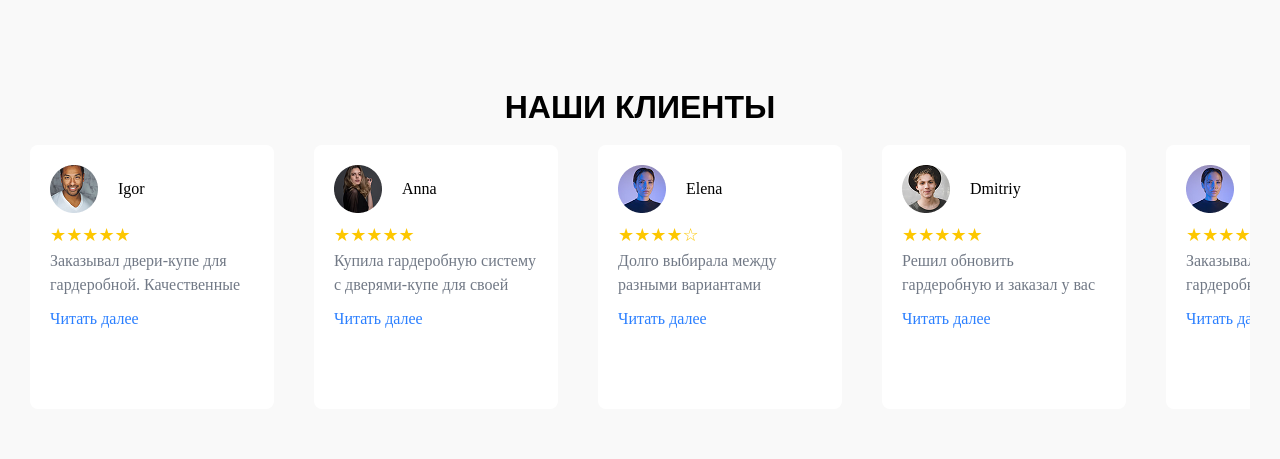
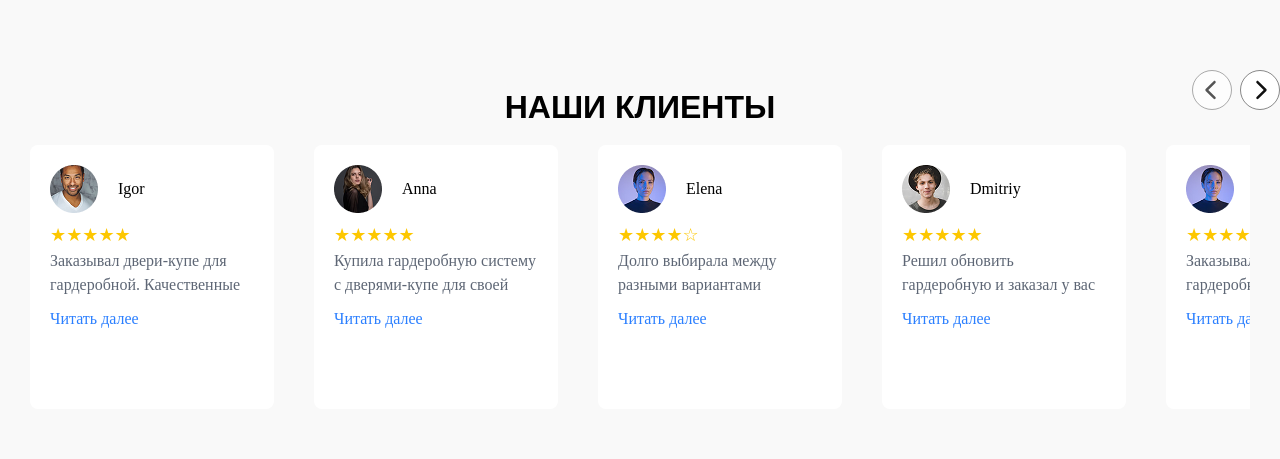
Before and after one commit to Sanchir01/wardrobe, a React (Vite) app: page / in a window 1280 px wide. Shown: the part 4121-4580 px from the top of the page. Built offline with nearby package versions, Linux system fonts and the light colour scheme; a web font is replaced by a local one.

Commit message:
add arrows to slider

```diff
--- a/src/index.css
+++ b/src/index.css
@@ -78,3 +78,25 @@
 main {
 	flex-grow: 1;
 }
+.embla__button {
+	-webkit-tap-highlight-color: rgba(var(--text-high-contrast-rgb-value), 0.5);
+	-webkit-appearance: none;
+	appearance: none;
+	background-color: transparent;
+	touch-action: manipulation;
+	display: inline-flex;
+	text-decoration: none;
+	cursor: pointer;
+	border: 0;
+	padding: 0;
+	margin: 0;
+	box-shadow: inset 0 0 0 0.2rem var(--detail-medium-contrast);
+	width: 3.6rem;
+	height: 3.6rem;
+	z-index: 1;
+	border-radius: 50%;
+	color: var(--text-body);
+	display: flex;
+	align-items: center;
+	justify-content: center;
+}
--- a/src/shared/ui/DefaultSlider.tsx
+++ b/src/shared/ui/DefaultSlider.tsx
@@ -1,14 +1,82 @@
 import useEmblaCarousel from 'embla-carousel-react'
 import { IChildren } from '../types'
 import cn from 'clsx'
+import { useCallback, useEffect, useState } from 'react'
+import Image from './Image'
 export interface IEmblaSliderProps extends IChildren {
 	classname?: string
+	arrows?: boolean
 }
-const EmblaSlider = ({ children, classname }: IEmblaSliderProps) => {
-	const [emblaRef] = useEmblaCarousel()
+const EmblaSlider = ({
+	children,
+	arrows = false,
+	classname
+}: IEmblaSliderProps) => {
+	const [emblaRef, emblaApi] = useEmblaCarousel()
+	const [canNext, setCanNext] = useState(true)
+	const [canPrev, setCanPrev] = useState(false)
+	const scrollPrev = useCallback(() => {
+		if (emblaApi) emblaApi.scrollPrev()
+	}, [emblaApi])
+
+	const scrollNext = useCallback(() => {
+		if (emblaApi?.canScrollNext) emblaApi.scrollNext()
+	}, [emblaApi])
+
+	const updateScrollState = useCallback(() => {
+		if (!emblaApi) return
+		setCanPrev(emblaApi.canScrollPrev())
+		setCanNext(emblaApi.canScrollNext())
+	}, [emblaApi])
+
+	useEffect(() => {
+		if (!emblaApi) return
+
+		updateScrollState()
+		const handler = () => updateScrollState()
+		emblaApi.on('select', handler)
+
+		return () => {
+			emblaApi.off('select', handler)
+		}
+	}, [emblaApi, updateScrollState])
 	return (
-		<div ref={emblaRef} className={cn('overflow-hidden', classname)}>
+		<div ref={emblaRef} className={cn('overflow-hidden ', classname)}>
 			<div className='flex items-center gap-10'>{children}</div>
+			{arrows ? (
+				<div className='flex gap-2 absolute  w-22 right-0 top-[-20px] z-20'>
+					<button
+						className='embla__prev'
+						disabled={!canPrev}
+						onClick={scrollPrev}
+					>
+						<Image
+							src={'/img/arrowl.svg'}
+							alt={'arrow left'}
+							classname={cn('cursor-pointer ', {
+								'opacity-70 cursor-not-allowed ': !canPrev,
+								'hover:opacity-70': canPrev
+							})}
+						/>
+					</button>
+					<button
+						disabled={!canNext}
+						className='embla__next'
+						onClick={scrollNext}
+					>
+						<Image
+							src={'/img/arrowr.svg'}
+							alt={'arrow right'}
+							classname={cn('cursor-pointer', {
+								'opacity-30 cursor-not-allowed ': !canNext,
+								'hover:opacity-70': canPrev
+							})}
+						/>
+					</button>
+				</div>
+			) : (
+				<></>
+			)}
 		</div>
 	)
 }
--- a/src/shared/ui/ReviewCart.tsx
+++ b/src/shared/ui/ReviewCart.tsx
@@ -41,10 +41,10 @@
 				<div
 					className={cn(
 						'transition-all duration-500 overflow-hidden ',
-						expanded ? 'max-h-[200px] opacity-100' : 'max-h-[50px] opacity-70'
+						expanded ? 'max-h-[200px] opacity-100' : 'max-h-[50px] opacity-80'
 					)}
 				>
-					<p className='text-gray-700 transition-opacity duration-300'>
+					<p className='text-gray-700 transition-all duration-300'>
 						{expanded
 							? text
 							: text.slice(0, MAX_LENGTH) +
--- a/src/widgets/reviews/index.tsx
+++ b/src/widgets/reviews/index.tsx
@@ -54,14 +54,14 @@
 const ReviewsBlock = () => {
 	return (
 		<div id='reviews' className='mt-[150px]'>
-			<div className='container'>
+			<div className='container relative'>
 				<Title
 					text='наши клиенты'
 					size='lg'
-					className='uppercase grid place-content-center text-4xl font-gilroy font-semibold'
+					className='uppercase grid place-content-center text-4xl font-gilroy font-semibold '
 				/>
 				<div className='mt-5'>
-					<EmblaSlider>
+					<EmblaSlider arrows>
 						{UserReviews.map(({ alt, image, rating, text, title }, i) => (
 							<ReviewCart
 								key={i}
```
Also changed, not shown: public/img/arrowl.svg (added), public/img/arrowr.svg (added).
